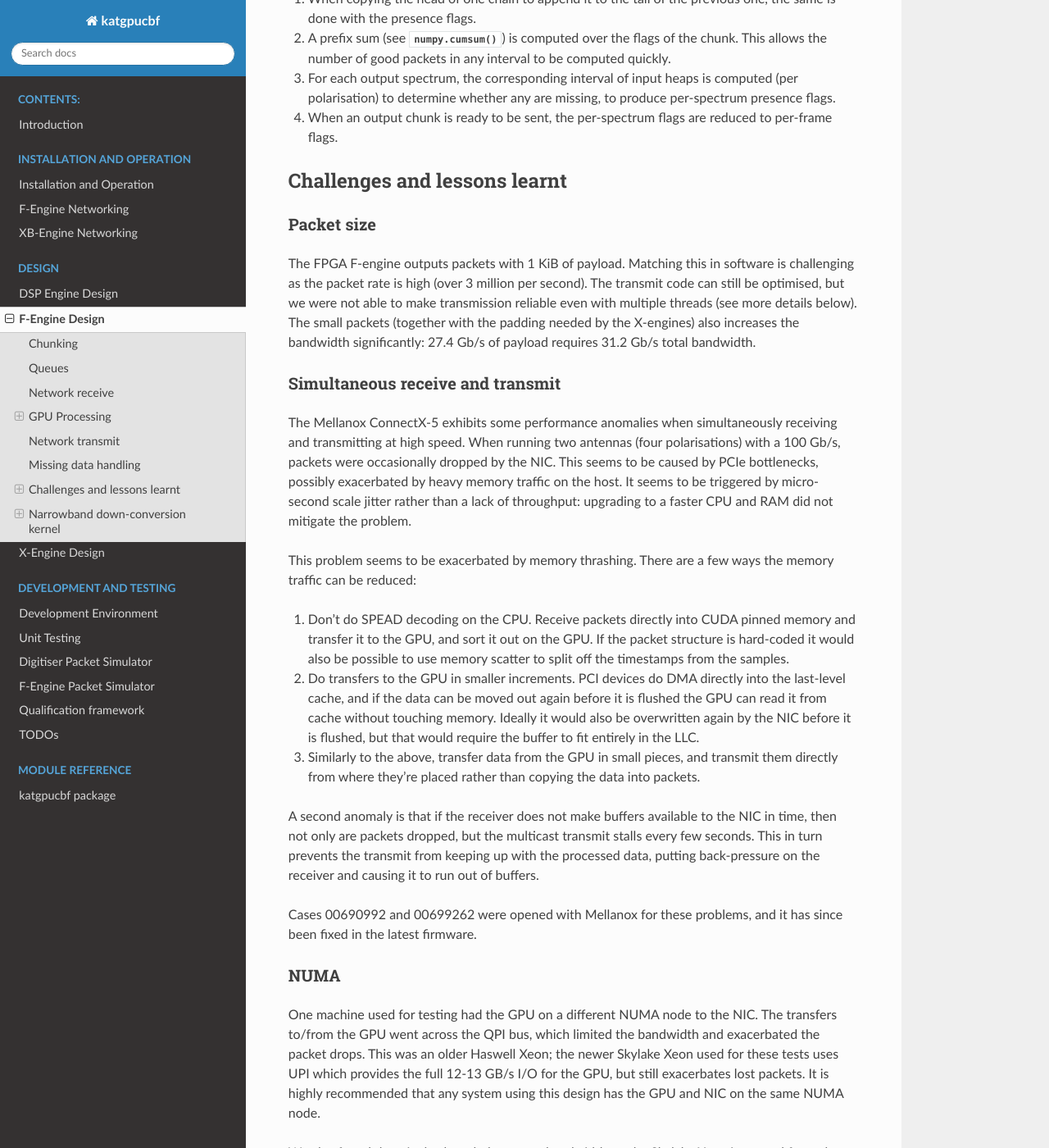
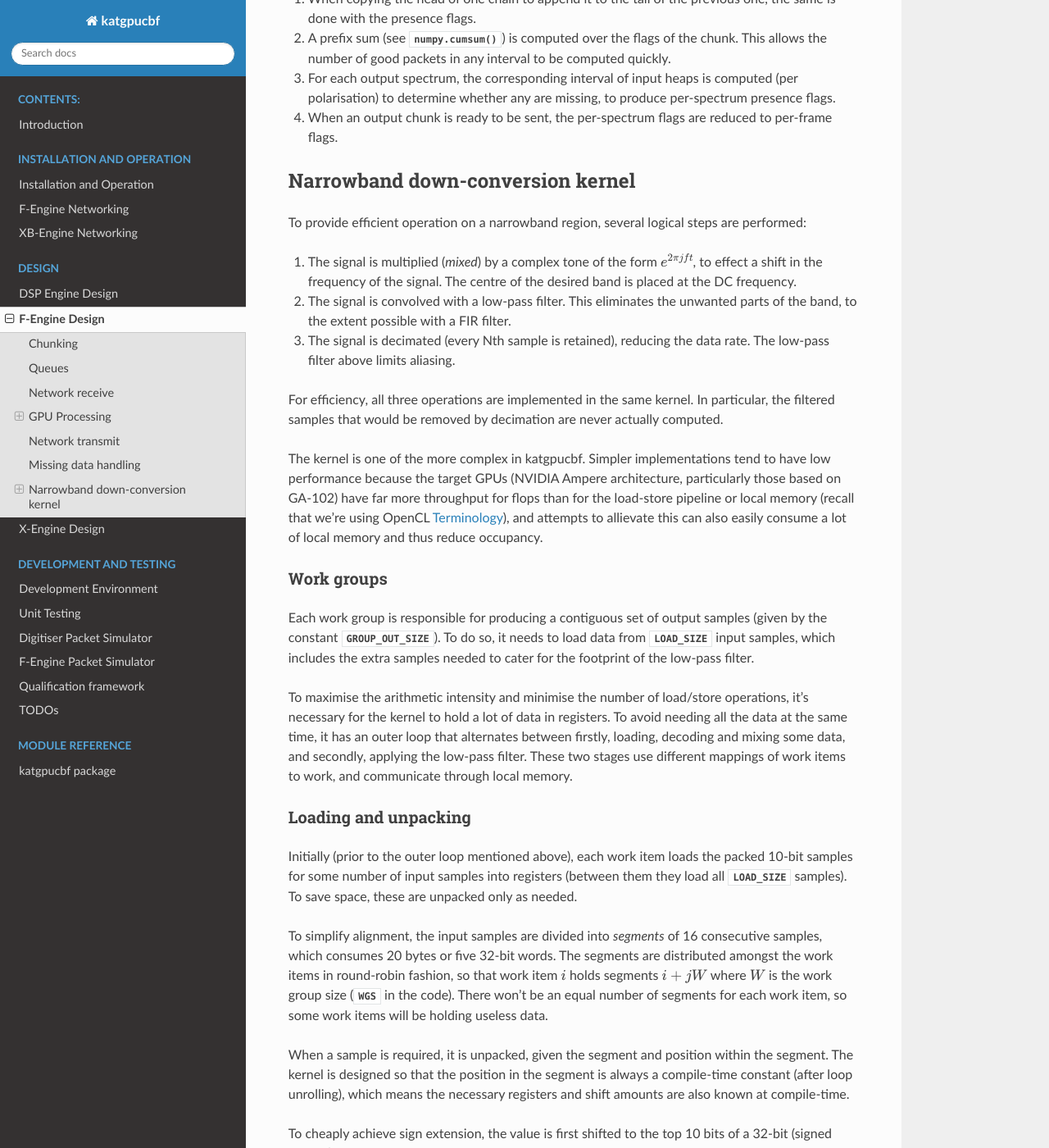
Before and after one commit to ska-sa/katgpucbf, a Sphinx documentation site: the page built from doc/fgpu.design.rst, in a window 1280 px wide and 1400 px high, scrolled down 5052 px. Shown: the whole window at 82% size. Built offline with Sphinx 7.4.7 and the Read the Docs theme 2.0.0, drawn with Linux system fonts in a browser that asks for light colours; formulas are drawn with MathJax 3; the version number could not be read and is left out; some of the changed text lies outside the part shown.

Commit message:
Remove challenges and lesson's learned section from docs
I added a comment above DEFAULT_PACKET_PAYLOAD_BYTES; I don't think any
of the rest is relevant to design docs.

Closes NGC-482

```diff
--- a/doc/fgpu.design.rst
+++ b/doc/fgpu.design.rst
@@ -270,70 +270,6 @@ From there a number of transformations occur:
 4. When an output chunk is ready to be sent, the per-spectrum flags are
    reduced to per-frame flags.
 
-Challenges and lessons learnt
------------------------------
-
-Packet size
-^^^^^^^^^^^
-The FPGA F-engine outputs packets with 1 KiB of payload. Matching this in
-software is challenging as the packet rate is high (over 3 million per
-second). The transmit code can still be optimised, but we were not able to
-make transmission reliable even with multiple threads (see more details
-below). The small packets (together with the padding needed by the X-engines)
-also increases the bandwidth significantly: 27.4 Gb/s of payload requires 31.2
-Gb/s total bandwidth.
-
-Simultaneous receive and transmit
-^^^^^^^^^^^^^^^^^^^^^^^^^^^^^^^^^
-The Mellanox ConnectX-5 exhibits some performance anomalies when
-simultaneously receiving and transmitting at high speed. When running two
-antennas (four polarisations) with a 100 Gb/s, packets were occasionally
-dropped by the NIC. This seems to be caused by PCIe bottlenecks, possibly
-exacerbated by heavy memory traffic on the host. It seems to be triggered by
-micro-second scale jitter rather than a lack of throughput: upgrading to a
-faster CPU and RAM did not mitigate the problem.
-
-This problem seems to be exacerbated by memory thrashing. There are a few ways
-the memory traffic can be reduced:
-
-1. Don't do SPEAD decoding on the CPU. Receive packets directly into CUDA
-   pinned memory and transfer it to the GPU, and sort it out on the GPU. If
-   the packet structure is hard-coded it would also be possible to use memory
-   scatter to split off the timestamps from the samples.
-2. Do transfers to the GPU in smaller increments. PCI devices do DMA directly
-   into the last-level cache, and if the data can be moved out again before
-   it is flushed the GPU can read it from cache without touching memory.
-   Ideally it would also be overwritten again by the NIC before it is
-   flushed, but that would require the buffer to fit entirely in the LLC.
-3. Similarly to the above, transfer data from the GPU in small pieces, and
-   transmit them directly from where they're placed rather than copying the
-   data into packets.
-
-A second anomaly is that if the receiver does not make buffers available to
-the NIC in time, then not only are packets dropped, but the multicast transmit
-stalls every few seconds. This in turn prevents the transmit from keeping up
-with the processed data, putting back-pressure on the receiver and causing it
-to run out of buffers.
-
-Cases 00690992 and 00699262 were opened with Mellanox for these problems, and
-it has since been fixed in the latest firmware.
-
-NUMA
-^^^^
-One machine used for testing had the GPU on a different NUMA node to the NIC.
-The transfers to/from the GPU went across the QPI bus, which limited the
-bandwidth and exacerbated the packet drops. This was an older Haswell Xeon;
-the newer Skylake Xeon used for these tests uses UPI which provides the full
-12-13 GB/s I/O for the GPU, but still exacerbates lost packets. It is
-highly recommended that any system using this design has the GPU and NIC on
-the same NUMA node.
-
-We also found that single-threaded memcpy bandwidth on the Skylake Xeon
-improved from about 4 GB/s to about 7 GB/s when removing the second CPU from
-the system. With better memcpy performance it may be possible to use fewer
-cores (and conversely, fewer cores on a die may reduce the latency to
-memory and hence the memcpy performance).
-
 .. _fgpu.ddc:
 
 Narrowband down-conversion kernel
--- a/src/katgpucbf/__init__.py
+++ b/src/katgpucbf/__init__.py
@@ -33,6 +33,10 @@ COMPLEX: Final = 2
 N_POLS: Final = 2
 SPEAD_DESCRIPTOR_INTERVAL_S: Final = 5
 SEND_RATE_FACTOR = 1.1
+# Biggest power of 2 that fits in a jumbo MTU. A power of 2 isn't required but
+# it can be convenient to have packet boundaries align with the natural
+# boundaries in the payload (for antenna-channelised-voltage output). Bigger
+# is better to minimise the number of packets/second to process.
 DEFAULT_PACKET_PAYLOAD_BYTES: Final = 8192
 DEFAULT_TTL: Final = 4  #: Default TTL for spead multicast transmission
 DEFAULT_KATCP_HOST = ""  # All interfaces
```
